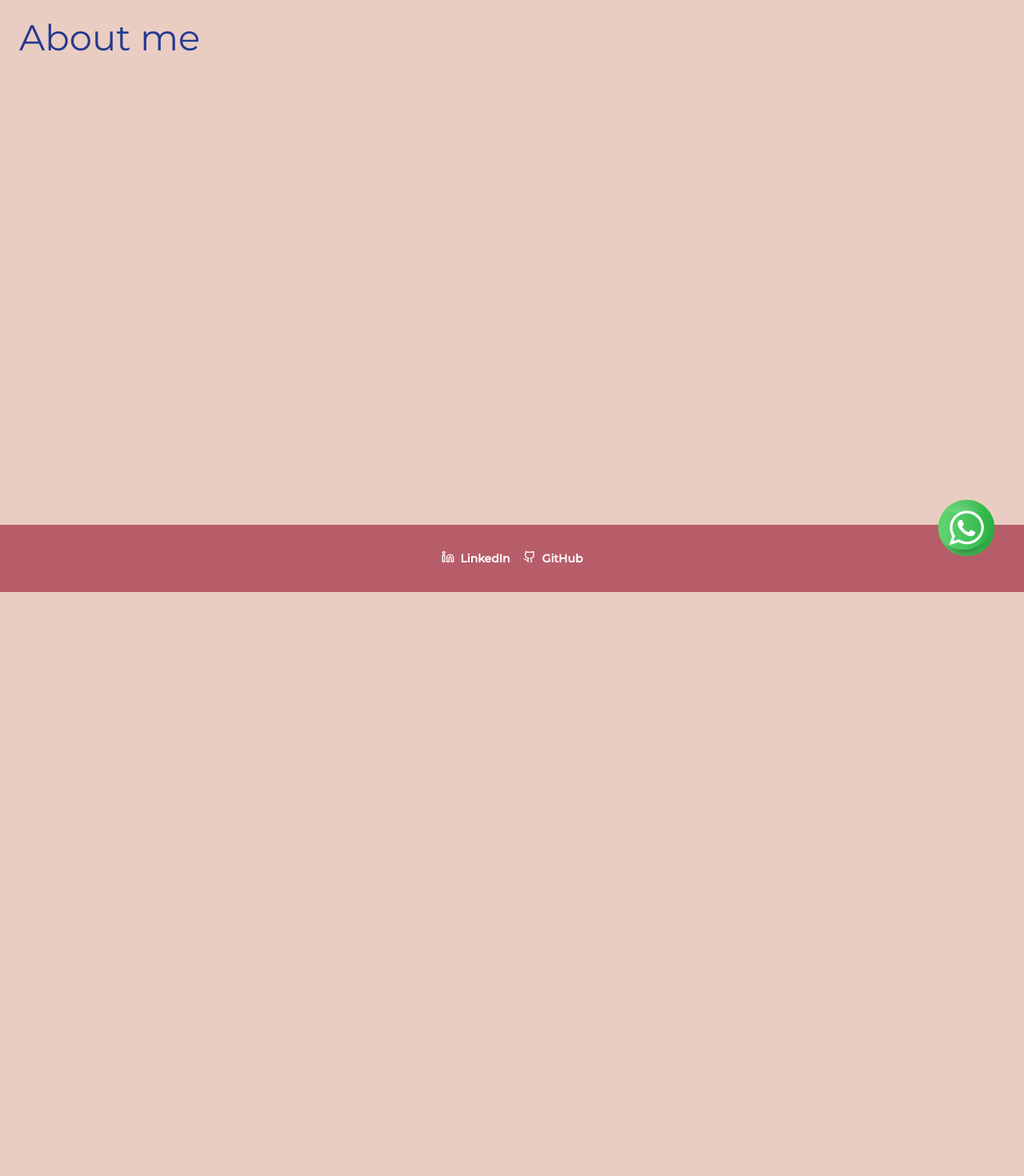
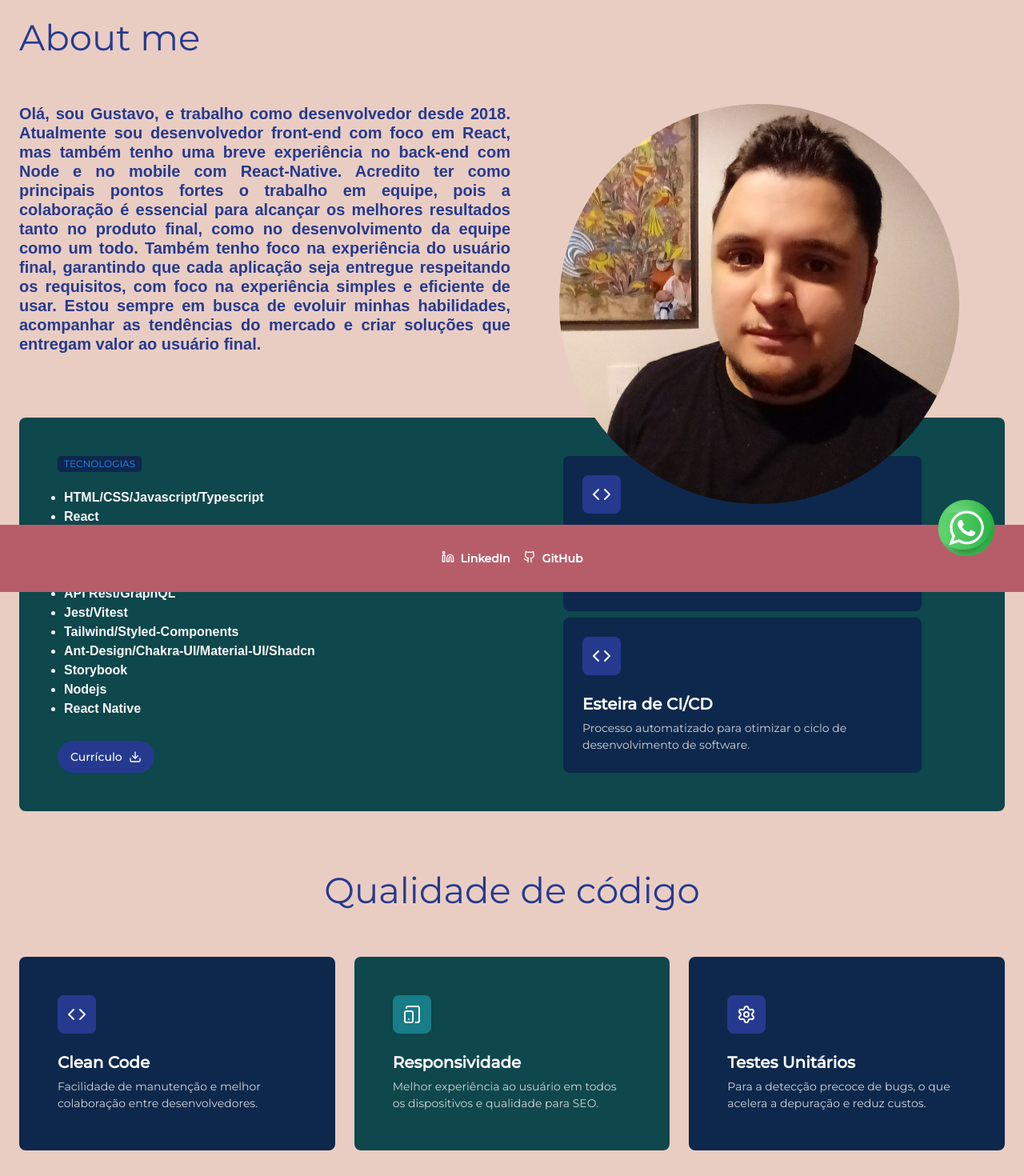
Before and after one commit to gustavo2892/portfolio, a Next.js app: page /en/about-me in a window 1280 px wide. Shown: the part 60-1530 px from the top of the page at 80% size. Before the commit the page ends 800 px from the top, so only its background shows below. Built offline with nearby package versions, Linux system fonts and the light colour scheme; a web font is replaced by a local one.

Commit message:
Add about me sections

```diff
--- a/src/app/[lang]/layout.tsx
+++ b/src/app/[lang]/layout.tsx
@@ -3,7 +3,6 @@ import { PT_Sans_Caption, Montserrat } from 'next/font/google';
 import { i18n, type Locale } from "@/i18n-config";
 import { Footer, Header, Whatsapp } from '@/components';
 import '@/styles/globals.css';
-import { getDictionary } from '@/get-dictionary';
 
 export const metadata = {
   title: "Freitas Software",
--- a/src/templates/about-me/about-me.tsx
+++ b/src/templates/about-me/about-me.tsx
@@ -1,6 +1,11 @@
 import { Locale } from "@/i18n-config";
 import { getDictionary } from "@/get-dictionary";
 import { PageSkeleton } from '@/components';
+import {
+  HeroSection,
+  FeaturesSection,
+  TechnologiesSection
+} from './components';
 
 export const AboutMe = async (props: {
   lang: Locale
@@ -11,7 +16,9 @@ export const AboutMe = async (props: {
 
   return (
     <PageSkeleton title={dictionary.pages["about-me"]}>
-      <div />
+      <HeroSection />
+      <TechnologiesSection />
+      <FeaturesSection />
     </PageSkeleton>
   );
 }
--- /dev/null
+++ b/src/templates/about-me/components/features-section/features-section.tsx
@@ -0,0 +1,51 @@
+import { Settings, Code, TabletSmartphone } from 'lucide-react';
+
+export const FeaturesSection = () => {
+  return (
+    <section className="relative pb-8">
+      <div className="absolute inset-0 hidden md:block bg-cover bg-center bg-no-repeat opacity-90" />
+
+      <div className="container flex flex-col items-center gap-14 relative">
+        <h2 className="text-balance text-center text-heading-lg md:text-heading-xl text-blue-300">
+          Qualidade de código
+        </h2>
+
+        <div className="grid gap-6 md:grid-cols-3">
+          <div className="flex flex-col text-left gap-2 rounded-lg p-6 md:p-12 bg-blue-400">
+            <div className="flex h-12 w-12 items-center justify-center rounded-lg bg-blue-300 mb-4">
+              <Code className="h-6 w-6 text-white" />
+            </div>
+            <strong className="text-heading-sm text-gray-100">
+              Clean Code
+            </strong>
+            <p className="text-body-sm text-gray-200">
+              Facilidade de manutenção e melhor colaboração entre desenvolvedores.
+            </p>
+          </div>
+          <div className="flex flex-col text-left gap-2 rounded-lg p-6 md:p-12 bg-cyan-300">
+            <div className="flex h-12 w-12 items-center justify-center rounded-lg bg-cyan-200 mb-4">
+              <TabletSmartphone className="h-6 w-6 text-white" />
+            </div>
+            <strong className="text-heading-sm text-gray-100">
+              Responsividade
+            </strong>
+            <p className="text-body-sm text-gray-200">
+              Melhor experiência ao usuário em todos os dispositivos e qualidade para SEO.
+            </p>
+          </div>
+          <div className="flex flex-col text-left gap-2 rounded-lg p-6 md:p-12 bg-blue-400">
+            <div className="flex h-12 w-12 items-center justify-center rounded-lg bg-blue-300 mb-4">
+              <Settings className="h-6 w-6 text-white" />
+            </div>
+            <strong className="text-heading-sm text-gray-100">
+              Testes Unitários
+            </strong>
+            <p className="text-body-sm text-gray-200">
+              Para a detecção precoce de bugs, o que acelera a depuração e reduz custos.
+            </p>
+          </div>
+        </div>
+      </div>
+    </section>
+  );
+};
--- /dev/null
+++ b/src/templates/about-me/components/features-section/index.ts
@@ -0,0 +1 @@
+export * from "./features-section";
--- /dev/null
+++ b/src/templates/about-me/components/hero-section/hero-section.tsx
@@ -0,0 +1,25 @@
+import Image from 'next/image';
+
+export const HeroSection = () => {
+  return (
+    <section className="container relative flex items-start justify-start">
+      <div className="flex md:grid md:grid-cols-2 gap-1 min-h-[20rem] md:h-[33rem] lg:h-[24rem] xl:h-[20rem] flex-col">
+        <div className="flex flex-col items-center justify-center md:justify-start gap-4 md:items-start lg:items-start">
+          <h1 className="text-blue-300 text-heading-sm font-sans text-justify">
+            Olá, sou Gustavo, e trabalho como desenvolvedor desde 2018. Atualmente sou desenvolvedor front-end com foco em React, mas também tenho uma breve experiência no back-end com Node e no mobile com React-Native. Acredito ter como principais pontos fortes o trabalho em equipe, pois a colaboração é essencial para alcançar os melhores resultados tanto no produto final, como no desenvolvimento da equipe como um todo. Também tenho foco na experiência do usuário final, garantindo que cada aplicação seja entregue respeitando os requisitos, com foco na experiência simples e eficiente de usar. Estou sempre em busca de evoluir minhas habilidades, acompanhar as tendências do mercado e criar soluções que entregam valor ao usuário final.
+          </h1>
+        </div>
+
+        <div className="flex h-[14rem] md:h-full order-first md:order-last md:items-start justify-center md:flex lg:flex mb-8 md:mb-0">
+          <Image
+            src="/assets/photo.jpg"
+            alt="Ilustração com ícones de store, tag e sacola"
+            width={150}
+            height={150}
+            className="w-auto object-contain rounded-[2.5rem] md:rounded-full"
+          />
+        </div>
+      </div>
+    </section>
+  );
+};
--- /dev/null
+++ b/src/templates/about-me/components/hero-section/index.ts
@@ -0,0 +1 @@
+export * from "./hero-section";
--- /dev/null
+++ b/src/templates/about-me/components/index.ts
@@ -0,0 +1,3 @@
+export * from "./hero-section";
+export * from "./features-section";
+export * from "./technologies-section";
--- /dev/null
+++ b/src/templates/about-me/components/technologies-section/index.ts
@@ -0,0 +1 @@
+export * from "./technologies-section";
--- /dev/null
+++ b/src/templates/about-me/components/technologies-section/technologies-section.tsx
@@ -0,0 +1,80 @@
+import { Code, Download } from 'lucide-react';
+import { Button } from '@/components/ui/button';
+
+export const TechnologiesSection = () => {
+  return (
+    <section className="container pb-8 pt-8 md:py-10">
+      <div className="col-span-full flex flex-col gap-2">
+        <div className="grid grid-cols-1 md:grid-cols-2 gap-6 md:gap-4 rounded-lg bg-cyan-300 p-6 md:p-12">
+          <div className="flex flex-col gap-4">
+            <span className="text-body-tag text-blue-200 bg-blue-400 px-2 py-1 w-fit rounded-sm uppercase mt-2 md:mt-0">
+              Tecnologias
+            </span>
+
+            <ul className="font-sans text-gray-100 list-disc px-2 md:mt-1">
+              <li>HTML/CSS/Javascript/Typescript</li>
+              <li>React</li>
+              <li>Nextjs</li>
+              <li>Vite</li>
+              <li>Redux/Zustand/Mobx</li>
+              <li>API Rest/GraphQL</li>
+              <li>Jest/Vitest</li>
+              <li>Tailwind/Styled-Components</li>
+              <li>Ant-Design/Chakra-UI/Material-UI/Shadcn</li>
+              <li>Storybook</li>
+              <li>Nodejs</li>
+              <li>React Native</li>
+            </ul>
+
+            <Button
+              asChild
+              className="w-fit rounded-full hidden mt-4 md:mt-auto md:flex"
+            >
+              <div>
+                Currículo
+                <Download />
+              </div>
+            </Button>
+          </div>
+          <div className="flex flex-col items-center justify-center w-full">
+            <div className="flex flex-col w-full max-w-md overflow-hidden gap-2">
+              {/* Primeiro Card */}
+              <div className="flex flex-col text-left gap-2 rounded-lg p-6 bg-blue-400">
+                <div className="flex h-12 w-12 items-center justify-center rounded-lg bg-blue-300 mb-4">
+                  <Code className="h-6 w-6 text-white" />
+                </div>
+                <strong className="text-heading-sm text-gray-100">
+                  Metodologias Ágeis
+                </strong>
+                <p className="text-body-sm text-gray-200">
+                  Vivência com times e processos ágeis (Scrum, Kanban, etc)
+                </p>
+              </div>
+              {/* Primeiro Card */}
+              <div className="flex flex-col text-left gap-2 rounded-lg p-6 bg-blue-400">
+                <div className="flex h-12 w-12 items-center justify-center rounded-lg bg-blue-300 mb-4">
+                  <Code className="h-6 w-6 text-white" />
+                </div>
+                <strong className="text-heading-sm text-gray-100">
+                  Esteira de CI/CD
+                </strong>
+                <p className="text-body-sm text-gray-200">
+                  Processo automatizado para otimizar o ciclo de desenvolvimento de software.
+                </p>
+              </div>
+            </div>
+            <Button
+              asChild
+              className="w-full gap-2 rounded-full mt-4 md:mt-auto md:hidden"
+            >
+              <div>
+                Currículo
+                <Download />
+              </div>
+            </Button>
+          </div>
+        </div>
+      </div>
+    </section>
+  );
+};
```
Also changed, not shown: public/assets/photo.jpg (added).
